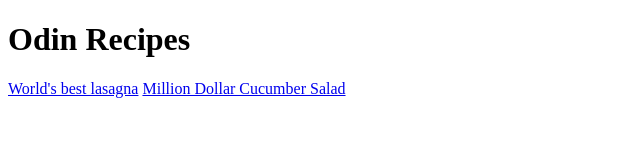
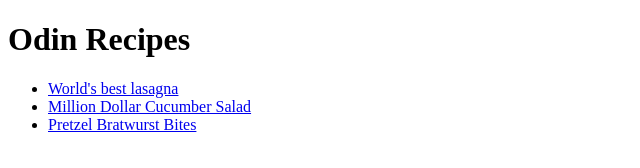
Before and after one commit to onivardi/odin-recipes, a plain HTML site: page index.html in a window 1280 px wide. Shown: the whole page, without its empty margins (0-640 px from the left). Drawn offline with Linux system fonts and the light colour scheme.

Commit message:
Refactor home page links
Recipes links better structured.

```diff
--- a/index.html
+++ b/index.html
@@ -7,7 +7,10 @@
 </head>
 <body>
     <h1>Odin Recipes</h1>
-    <a href="recipes/lasagna.html">World's best lasagna</a>
-    <a href="recipes/cubumber_salad.html">Million Dollar Cucumber Salad</a>
+    <ul>
+        <li><a href="recipes/lasagna.html">World's best lasagna</a></li>
+        <li><a href="recipes/cubumber_salad.html">Million Dollar Cucumber Salad</a></li>
+        <li><a href="recipes/pretzel_bratwurst.html">Pretzel Bratwurst Bites</a></li>
+    </ul>
 </body>
 </html>
```
